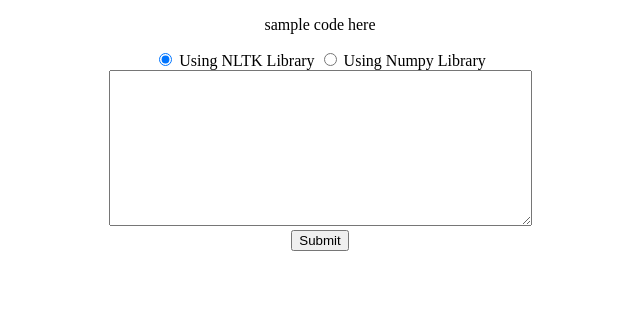
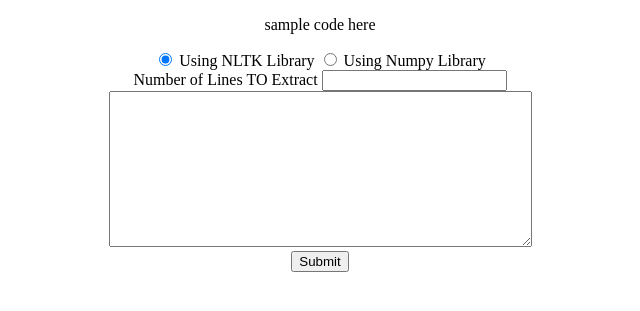
Before and after one commit to nagaraj1231/Textsummarizer, a Django app: page /summarizer_api/v1/display_template in a window 1280 px wide. Shown: the top 311 px of the page, without its empty margins (320-960 px from the left). Run offline with Django 3.2, Linux system fonts and the light colour scheme; some libraries are stand-ins or nearby versions.

Commit message:
updated code

```diff
--- a/templates/display.html
+++ b/templates/display.html
@@ -39,6 +39,10 @@ div {
             <input type="radio" name="ml_type" value="nltk" checked> Using NLTK Library
             <input type="radio" name="ml_type" value="numpy"> Using Numpy Library
         </div>
+        <div class="col-md-12" style="text-align:center; ">
+            Number of Lines TO Extract
+            <input type="text" name="no_lines" value="">
+        </div>
         <div class="col-md-12">
             <form style="text-align:center; ">
                 <textarea rows="10" cols="50" name="summary_text"></textarea><br>
@@ -67,7 +71,8 @@ div {
         $.ajax({
         type: "POST",
         url: url,
-        data:{"summary_text":$('textarea[name="summary_text"]').val()},
+        data:{"summary_text":$('textarea[name="summary_text"]').val(),
+        "no_lines":$('input[name="no_lines"]').val()},
         success:function(response)
         {
                 $('#abstract').html('<p> Summary </p><textarea rows="10" cols="50"  style="background:#f9f9f9;" >'+response.abstract+'</textarea>')
```
Also changed, not shown: summary/views.py (+7 -2 lines).
